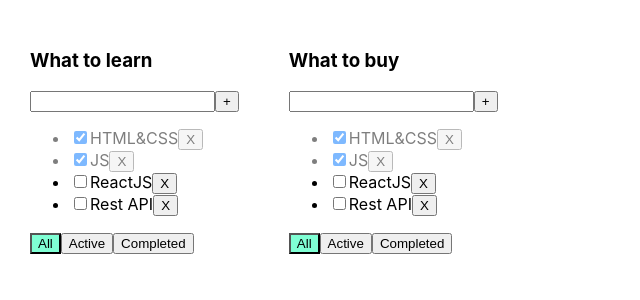
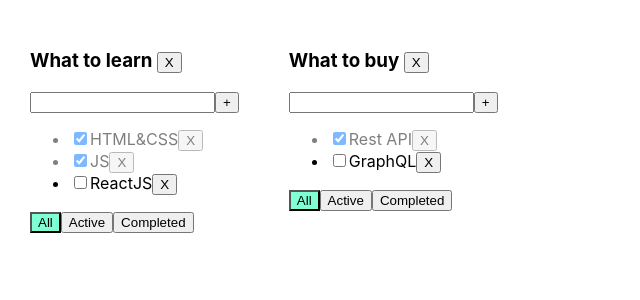
Before and after one commit to NatKhomich/task-manager, a React (Create React App) app: page / in a window 1280 px wide. Shown: the top 300 px of the page, without its empty margins (0-640 px from the left). Built offline with nearby package versions, Linux system fonts and the light colour scheme.

Commit message:
associative array

```diff
--- a/src/App.tsx
+++ b/src/App.tsx
@@ -2,6 +2,10 @@ import React, {useState} from 'react';
 import './App.css';
 import TodoList from './components/TodoList';
 import {v1} from 'uuid';
+
+export type TasksStateType = {
+    [key: string] : TasksType[]
+}
 
 export type TasksType = {
     id: string
@@ -19,36 +23,49 @@ export type FilterValueType = 'All' | 'Active' | 'Completed'
 
 function App() {
 
-    let [todoLists, setTodoLists] = useState<Array<TodoListsType>>(
-        [
-            {id: v1(), title: 'What to learn', filter: 'All'},
-            {id: v1(), title: 'What to buy', filter: 'All'},
-        ]
-    )
+    let todolistID1 = v1()
+    let todolistID2 = v1()
 
-
-    const [tasks, setTasks] = useState<TasksType[]>([
-        {id: v1(), title: 'HTML&CSS', isDone: true},
-        {id: v1(), title: 'JS', isDone: true},
-        {id: v1(), title: 'ReactJS', isDone: false},
-        {id: v1(), title: 'Rest API', isDone: false}
+    let [todoLists, setTodoLists] = useState<Array<TodoListsType>>([
+        {id: todolistID1, title: 'What to learn', filter: 'All'},
+        {id: todolistID2, title: 'What to buy', filter: 'All'},
     ])
 
-    const removeTask = (taskID: string) => {
-        setTasks(tasks.filter(el => el.id !== taskID))
+    let [tasks, setTasks] = useState<TasksStateType>({
+        [todolistID1]: [
+            {id: v1(), title: 'HTML&CSS', isDone: true},
+            {id: v1(), title: 'JS', isDone: true},
+            {id: v1(), title: 'ReactJS', isDone: false},
+
+        ],
+        [todolistID2]: [
+            {id: v1(), title: 'Rest API', isDone: true},
+            {id: v1(), title: 'GraphQL', isDone: false},
+        ]
+    })
+
+    const removeTask = (todoListID: string, taskID: string) => {
+        //setTasks(tasks.filter(el => el.id !== taskID))
+        setTasks( {...tasks, [todoListID] : tasks[todoListID].filter( el => el.id !== taskID )})
     }
 
-    const changeCheckedTasks = (taskID: string, newIsDone: boolean) => {
-        setTasks(tasks.map(el => el.id === taskID ? {...el, isDone: newIsDone} : el))
+    const changeCheckedTasks = (todoListID: string, taskID: string, newIsDone: boolean) => {
+        //setTasks(tasks.map(el => el.id === taskID ? {...el, isDone: newIsDone} : el))
+        setTasks( {...tasks, [todoListID]: tasks[todoListID].map( el => el.id === taskID ? {...el, isDone: newIsDone} : el ) } )
     }
 
     const filteredTasks = (filterValue: FilterValueType, todoListID: string) => {
-        setTodoLists( todoLists.map( el => el.id === todoListID ? {...el, filter: filterValue} : el ))
+        setTodoLists(todoLists.map(el => el.id === todoListID ? {...el, filter: filterValue} : el))
     }
 
-    const addNewTask = (title: string) => {
+    const addNewTask = (todoListsID: string ,title: string) => {
         const newTask = {id: v1(), title: title, isDone: false}
-        setTasks([newTask, ...tasks])
+        setTasks( {...tasks, [todoListsID]: [newTask, ...tasks[todoListsID]] } )
+    }
+
+    const removeTodoList = (todoListID: string) => {
+        setTodoLists( todoLists.filter( el => el.id !== todoListID ) )
+        delete tasks[todoListID]
     }
 
     return (
@@ -56,13 +73,13 @@ function App() {
 
             {todoLists.map(el => {
 
-                let filterTask = tasks
+                let filterTask = tasks[el.id]
 
                 if (el.filter === 'Active') {
-                    filterTask = tasks.filter(el => !el.isDone)
+                    filterTask = tasks[el.id].filter(el => !el.isDone)
                 }
                 if (el.filter === 'Completed') {
-                    filterTask = tasks.filter(el => el.isDone)
+                    filterTask = tasks[el.id].filter(el => el.isDone)
                 }
 
                 return (
@@ -76,6 +93,7 @@ function App() {
                         filteredTasks={filteredTasks}
                         addNewTask={addNewTask}
                         filter={el.filter}
+                        removeTodoList={removeTodoList}
                     />
                 )
             })}
--- a/src/components/TodoList.tsx
+++ b/src/components/TodoList.tsx
@@ -5,11 +5,12 @@ type TodoListType = {
     todoListID: string
     title: string
     tasks: TasksType[]
-    removeTask: (taskID: string) => void
-    changeCheckedTasks: (taskID: string, newIsDone: boolean) => void
+    removeTask: (todoListID: string, taskID: string) => void
+    changeCheckedTasks: (todoListID: string, taskID: string, newIsDone: boolean) => void
     filteredTasks: (filterValue: FilterValueType, todoListID: string) => void
-    addNewTask: (newTitle: string)=> void
+    addNewTask: (todoListsID: string ,title: string)=> void
     filter: FilterValueType
+    removeTodoList: (todoListID: string) => void
 }
 
 const TodoList = (props: TodoListType) => {
@@ -24,7 +25,7 @@ const TodoList = (props: TodoListType) => {
 
     const addTaskHandler = () => {
         if (title.trim() !== '') {
-            props.addNewTask(title.trim())
+            props.addNewTask(props.todoListID ,title.trim())
             setTitle('')
         } else {
             setError('Title is required')
@@ -52,7 +53,8 @@ const TodoList = (props: TodoListType) => {
 
     return (
         <div>
-            <h3>{props.title}</h3>
+            <h3>{props.title} <button onClick={ ()=> {props.removeTodoList(props.todoListID)} }> X </button> </h3>
+
             <div>
                 <input value={title}
                        onChange={ onChangeTitleHandler }
@@ -66,12 +68,12 @@ const TodoList = (props: TodoListType) => {
                 {props.tasks.map(el => {
 
                     const removeTaskHandler = () => {
-                        props.removeTask(el.id)
+                        props.removeTask(props.todoListID, el.id)
                     }
 
                     const changeCheckedTaskHandler = (e: ChangeEvent<HTMLInputElement>) => {
                         let newIsDone = e.currentTarget.checked
-                        props.changeCheckedTasks(el.id, newIsDone)
+                        props.changeCheckedTasks(props.todoListID ,el.id, newIsDone)
                     }
 
                     return (
```
